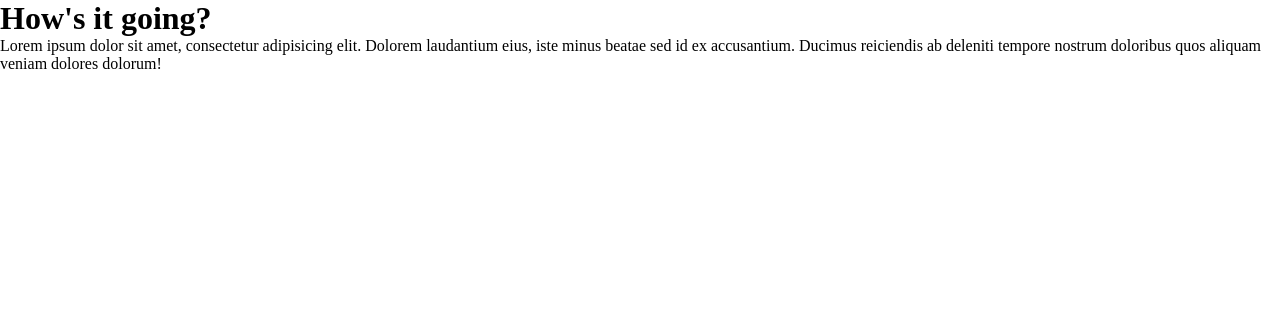
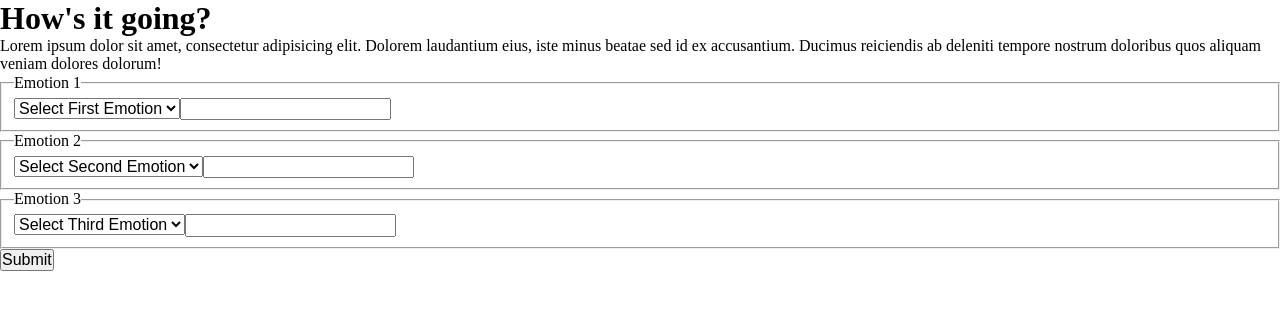
Before and after one commit to QuercusTaliare/taylor-robertson-project-five, a React (Create React App) app: page / in a window 1280 px wide. Shown: the top 310 px of the page. Built offline with nearby package versions, Linux system fonts and the light colour scheme.

Commit message:
built components, started to fill in Display and PieChart

```diff
--- a/src/App.js
+++ b/src/App.js
@@ -7,7 +7,7 @@ class App extends Component {
 
     super();
     this.state = {
-
+      emotions: []
     }
 
   }
--- a/src/components/Form.js
+++ b/src/components/Form.js
@@ -6,7 +6,7 @@ class Form extends Component {
 
     return (
 
-      <Fragment>
+      <div className="form">
 
         <header>
           <h1>How's it going?</h1>
@@ -14,10 +14,62 @@ class Form extends Component {
         </header>
         <main>
           <form>
-
+            <fieldset>
+              <legend>Emotion 1</legend>
+              <select name="" id="">
+                <option value="">Select First Emotion</option>
+                <option value=""></option>
+                <option value=""></option>
+                <option value=""></option>
+                <option value=""></option>
+                <option value=""></option>
+                <option value=""></option>
+                <option value=""></option>
+                <option value=""></option>
+                <option value=""></option>
+                <option value=""></option>
+              </select>
+              <input type="number"/>
+            </fieldset>
+            <fieldset>
+              <legend>Emotion 2</legend>
+              <select name="" id="">
+                <option value="">Select Second Emotion</option>
+                <option value=""></option>
+                <option value=""></option>
+                <option value=""></option>
+                <option value=""></option>
+                <option value=""></option>
+                <option value=""></option>
+                <option value=""></option>
+                <option value=""></option>
+                <option value=""></option>
+                <option value=""></option>
+              </select>
+              <input type="number" />
+            </fieldset>
+            <fieldset>
+              <legend>Emotion 3</legend>
+              <select name="" id="">
+                <option value="">Select Third Emotion</option>
+                <option value=""></option>
+                <option value=""></option>
+                <option value=""></option>
+                <option value=""></option>
+                <option value=""></option>
+                <option value=""></option>
+                <option value=""></option>
+                <option value=""></option>
+                <option value=""></option>
+                <option value=""></option>
+              </select>
+              <input type="number" />
+            </fieldset>
+            <button type="submit">Submit</button>
           </form>
         </main>
-      </Fragment>
+
+      </div>
 
     )
 
--- a/src/index.css
+++ b/src/index.css
@@ -52,3 +52,7 @@ a {
     /* padding-right: 10px;
     padding-left: 10px; */
 }
+
+.form {
+    height: 100vh;
+}
```
Also changed, not shown: src/components/Display.js (added, +15 -0 lines), src/components/PieChart.js (added, +36 -0 lines), src/components/PreviousDisplay.js (added, +15 -0 lines), src/components/PreviousEmotion.js (added, +15 -0 lines).
